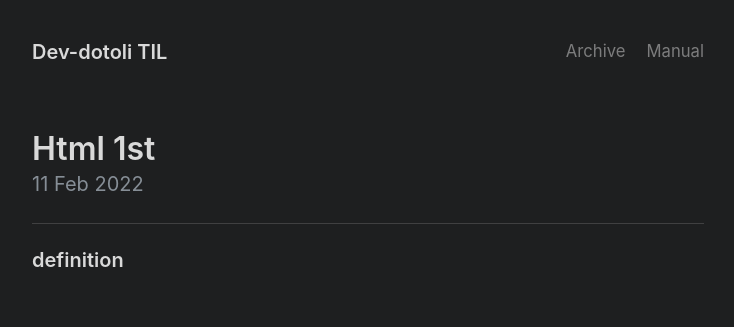
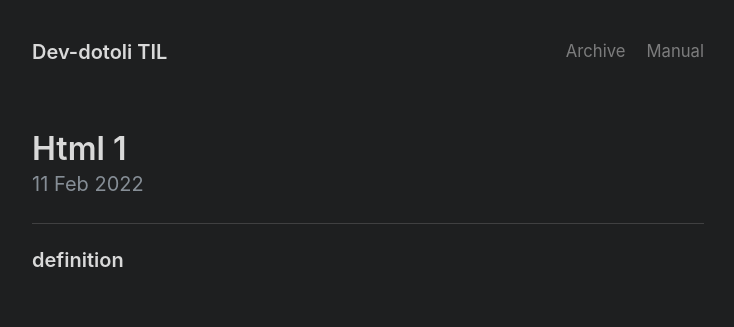
Before and after one commit to Dev-Dotoli/dev-dotoli.github.com, a Jekyll site: the page built from _posts/2022-02-11-Html-1.md, in a window 1280 px wide and 900 px high. Shown: the top 327 px of the window, without its empty margins (272-1006 px from the left). Built offline with Jekyll 4.4.1, drawn with Linux system fonts in a browser that asks for light colours.

Commit message:
rename all title

```diff
--- a/_posts/2022-02-11-Html-1st.md
+++ b/_posts/2022-02-11-Html-1.md
@@ -1,6 +1,6 @@
 ---
 layout: post
-title: Html 1st
+title: Html 1
 ---
 
 ---
```
Also changed, not shown: _posts/2022-02-15-CSS-1.md (renamed from _posts/2022-02-15-CSS-1st.md, +1 -1 lines), _posts/2022-02-13-Html-2.md (renamed from _posts/2022-02-13-Html-2nd.md), _posts/2022-02-13-Html-3.md (renamed from _posts/2022-02-13-Html-3rd.md), _posts/2022-02-14-Github-1.md (renamed from _posts/2022-02-14-github-1st.md), _posts/2022-02-15-CSS-2.md (renamed from _posts/2022-02-15-CSS-2nd.md), _posts/2022-02-15-CSS-3.md (renamed from _posts/2022-02-15-CSS-3rd.md).
